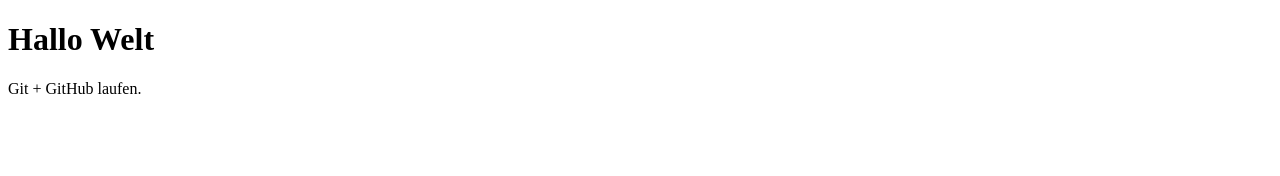
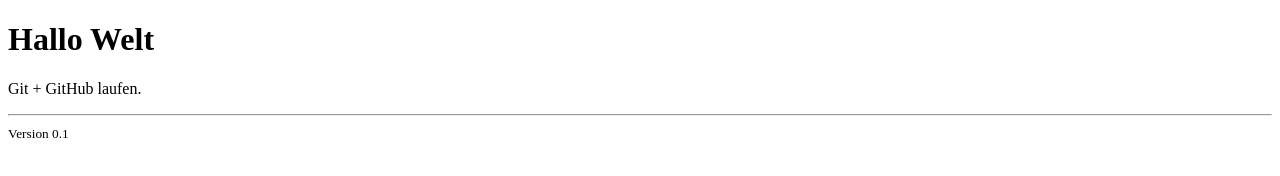
Before and after one commit to alexanderarn/mein-erstes-projekt, a plain HTML site: page index.html in a window 1280 px wide. Drawn offline with Linux system fonts and the light colour scheme.

Commit message:
feat: add footer

```diff
--- a/index.html
+++ b/index.html
@@ -10,3 +10,8 @@
     <p>Git + GitHub laufen.</p>
   </body>
 </html>
+
+<hr>
+<footer>
+  <small>Version 0.1</small>
+</footer>
```
